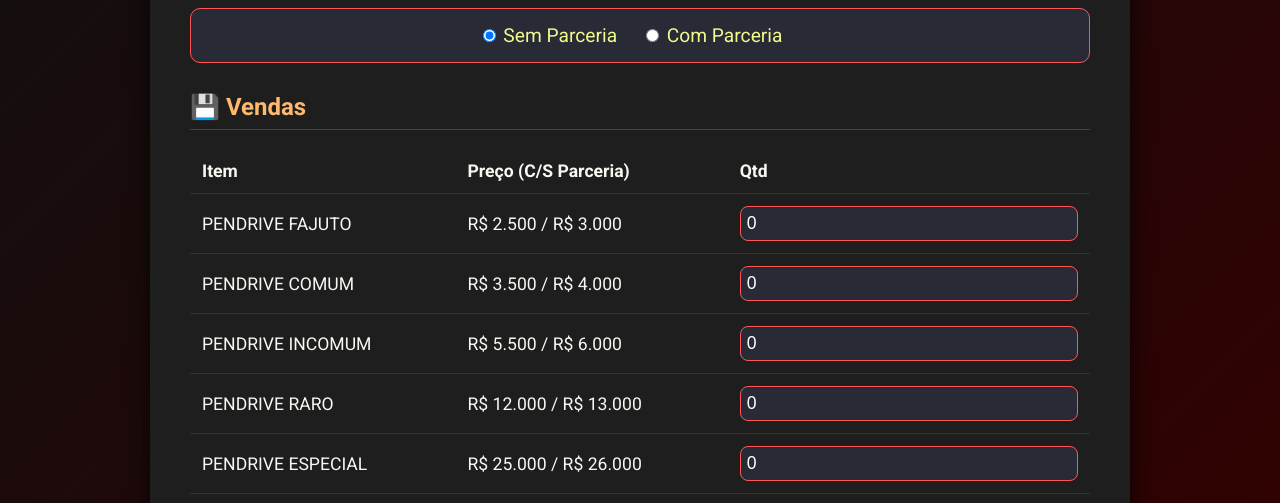
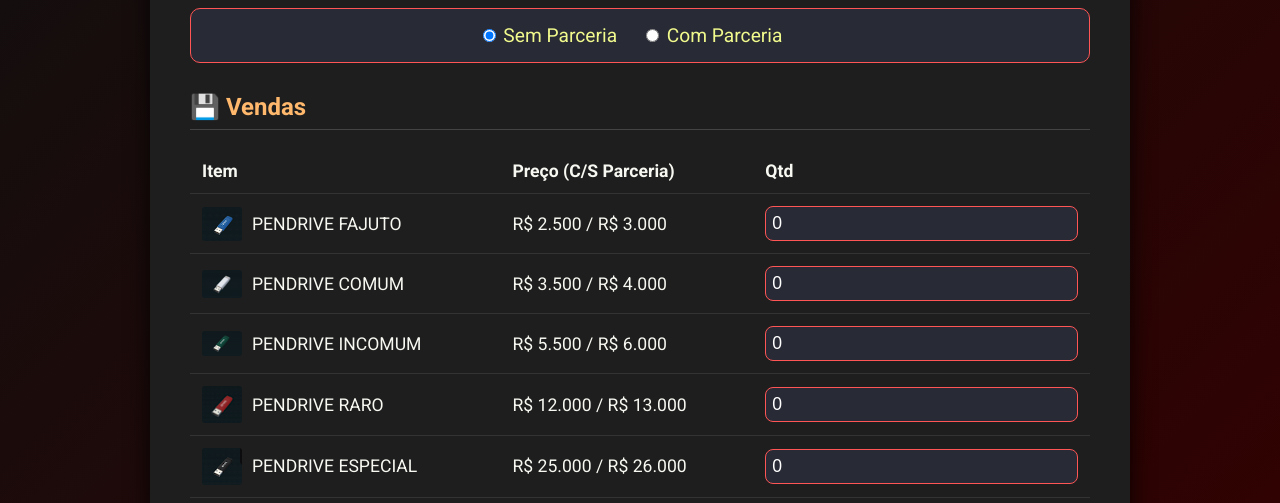
Before and after one commit to Harrygb99/CalculatorTrindade, a plain HTML site: page index.html in a window 1280 px wide. Shown: the part 294-797 px from the top of the page. Drawn offline with Linux system fonts and the light colour scheme.

Commit message:
Update index.html

```diff
--- a/index.html
+++ b/index.html
@@ -21,7 +21,7 @@
       background: #1e1e1e;
       padding: 40px;
       border-radius: 15px;
-      max-width: 900px; /* AUMENTADO para esticar a calculadora */
+      max-width: 900px; /* Estendido */
       width: 95%;
       box-shadow: 0 10px 25px rgba(0, 0, 0, 0.8);
     }
@@ -30,15 +30,15 @@
         margin-bottom: 20px;
     }
     .logo-header img {
-        width: 120px; /* Logo maior */
+        width: 120px;
         height: auto;
         border-radius: 10px;
         box-shadow: 0 0 20px rgba(255, 0, 0, 0.7);
     }
     h1 {
       text-align: center;
-      color: #ff5555; /* Cor vermelha forte */
-      font-size: 2.8em; /* Título maior */
+      color: #ff5555;
+      font-size: 2.8em;
       margin-top: 10px;
       margin-bottom: 30px;
       text-shadow: 0 0 8px #000;
@@ -60,6 +60,18 @@
       font-size: 1.1em;
       border-bottom: 1px solid #333;
       text-align: left;
+    }
+    /* NOVO ESTILO PARA AS IMAGENS NA TABELA */
+    .item-cell {
+        display: flex;
+        align-items: center;
+        gap: 10px;
+    }
+    .item-cell img {
+        width: 40px; /* Tamanho do Pendrive */
+        height: auto;
+        vertical-align: middle;
+        border-radius: 3px;
     }
     input[type="number"] {
       width: 100%;
@@ -116,11 +128,11 @@
     }
     .result {
       background: #0d0d0d;
-      padding: 25px; /* Mais destaque */
+      padding: 25px;
       margin-top: 20px;
       border-radius: 10px;
-      font-size: 1.8em; /* Fonte maior para o resultado */
-      border: 3px solid #ff5555; /* Borda vermelha de destaque */
+      font-size: 1.8em;
+      border: 3px solid #ff5555;
       text-align: center;
       color: #50fa7b;
     }
@@ -143,12 +155,61 @@
       <h2>💾 Vendas</h2>
       <table>
         <tr><th>Item</th><th>Preço (C/S Parceria)</th><th>Qtd</th></tr>
-        <tr><td>PENDRIVE FAJUTO</td><td>R$ 2.500 / R$ 3.000</td><td><input type="number" name="FAJUTO" min="0" value="0"></td></tr>
-        <tr><td>PENDRIVE COMUM</td><td>R$ 3.500 / R$ 4.000</td><td><input type="number" name="COMUM" min="0" value="0"></td></tr>
-        <tr><td>PENDRIVE INCOMUM</td><td>R$ 5.500 / R$ 6.000</td><td><input type="number" name="INCOMUM" min="0" value="0"></td></tr>
-        <tr><td>PENDRIVE RARO</td><td>R$ 12.000 / R$ 13.000</td><td><input type="number" name="RARO" min="0" value="0"></td></tr>
-        <tr><td>PENDRIVE ESPECIAL</td><td>R$ 25.000 / R$ 26.000</td><td><input type="number" name="ESPECIAL" min="0" value="0"></td></tr>
-        <tr><td>🧤 LUVA</td><td>R$ 1.000 / R$ 1.300</td><td><input type="number" name="LUVA" min="0" value="0"></td></tr>
+
+        <tr>
+            <td>
+                <div class="item-cell">
+                    <img src="fajuto.png" alt="Pendrive Fajuto (Azul)"> PENDRIVE FAJUTO
+                </div>
+            </td>
+            <td>R$ 2.500 / R$ 3.000</td>
+            <td><input type="number" name="FAJUTO" min="0" value="0"></td>
+        </tr>
+        <tr>
+            <td>
+                <div class="item-cell">
+                    <img src="comum.png" alt="Pendrive Comum (Branco)"> PENDRIVE COMUM
+                </div>
+            </td>
+            <td>R$ 3.500 / R$ 4.000</td>
+            <td><input type="number" name="COMUM" min="0" value="0"></td>
+        </tr>
+        <tr>
+            <td>
+                <div class="item-cell">
+                    <img src="incomum.png" alt="Pendrive Incomum (Verde)"> PENDRIVE INCOMUM
+                </div>
+            </td>
+            <td>R$ 5.500 / R$ 6.000</td>
+            <td><input type="number" name="INCOMUM" min="0" value="0"></td>
+        </tr>
+        <tr>
+            <td>
+                <div class="item-cell">
+                    <img src="raro.png" alt="Pendrive Raro (Vermelho)"> PENDRIVE RARO
+                </div>
+            </td>
+            <td>R$ 12.000 / R$ 13.000</td>
+            <td><input type="number" name="RARO" min="0" value="0"></td>
+        </tr>
+        <tr>
+            <td>
+                <div class="item-cell">
+                    <img src="especial.png" alt="Pendrive Especial (Preto)"> PENDRIVE ESPECIAL
+                </div>
+            </td>
+            <td>R$ 25.000 / R$ 26.000</td>
+            <td><input type="number" name="ESPECIAL" min="0" value="0"></td>
+        </tr>
+        <tr>
+            <td>
+                <div class="item-cell">
+                    🧤 LUVA
+                </div>
+            </td>
+            <td>R$ 1.000 / R$ 1.300</td>
+            <td><input type="number" name="LUVA" min="0" value="0"></td>
+        </tr>
       </table>
 
       <div class="button-group">
```
